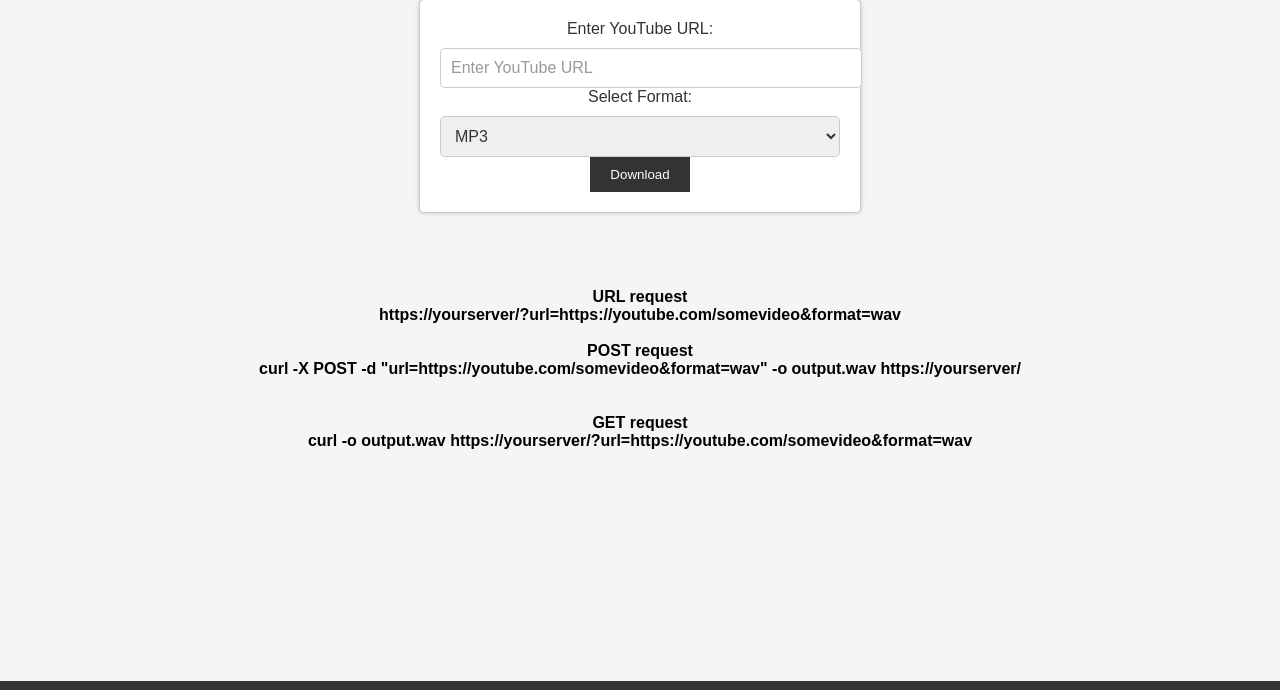
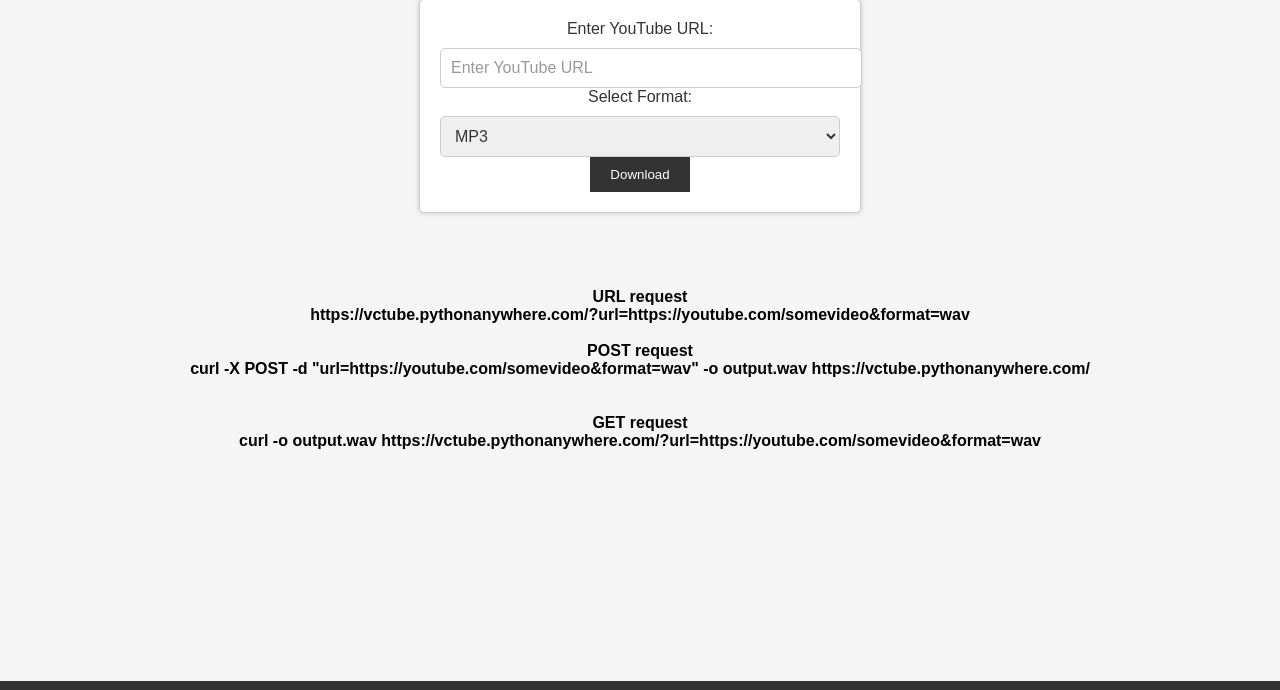
Before and after one commit to shreeshapilinja/youtube_to_any_format_download, a Flask app: page / in a window 1280 px wide. Shown: the part 81-771 px from the top of the page. Run offline with Flask 3, Linux system fonts and the light colour scheme.

Commit message:
Update index.html

```diff
--- a/templates/index.html
+++ b/templates/index.html
@@ -25,13 +25,13 @@
     <h4><center>{{error_message}} <br> <br>
 
         <br> <b> URL request </b><br>
-        https://yourserver/?url=https://youtube.com/somevideo&format=wav <br>
+        https://vctube.pythonanywhere.com/?url=https://youtube.com/somevideo&format=wav <br>
 
         <br> <b> POST request </b><br>
-        curl -X POST -d "url=https://youtube.com/somevideo&format=wav" -o output.wav https://yourserver/ <br>
+        curl -X POST -d "url=https://youtube.com/somevideo&format=wav" -o output.wav https://vctube.pythonanywhere.com/ <br>
         <br>
         <br> <b> GET request </b><br>
-        curl -o output.wav https://yourserver/?url=https://youtube.com/somevideo&format=wav <br>
+        curl -o output.wav https://vctube.pythonanywhere.com/?url=https://youtube.com/somevideo&format=wav <br>
 
     </center></h4>
     <footer>
```
